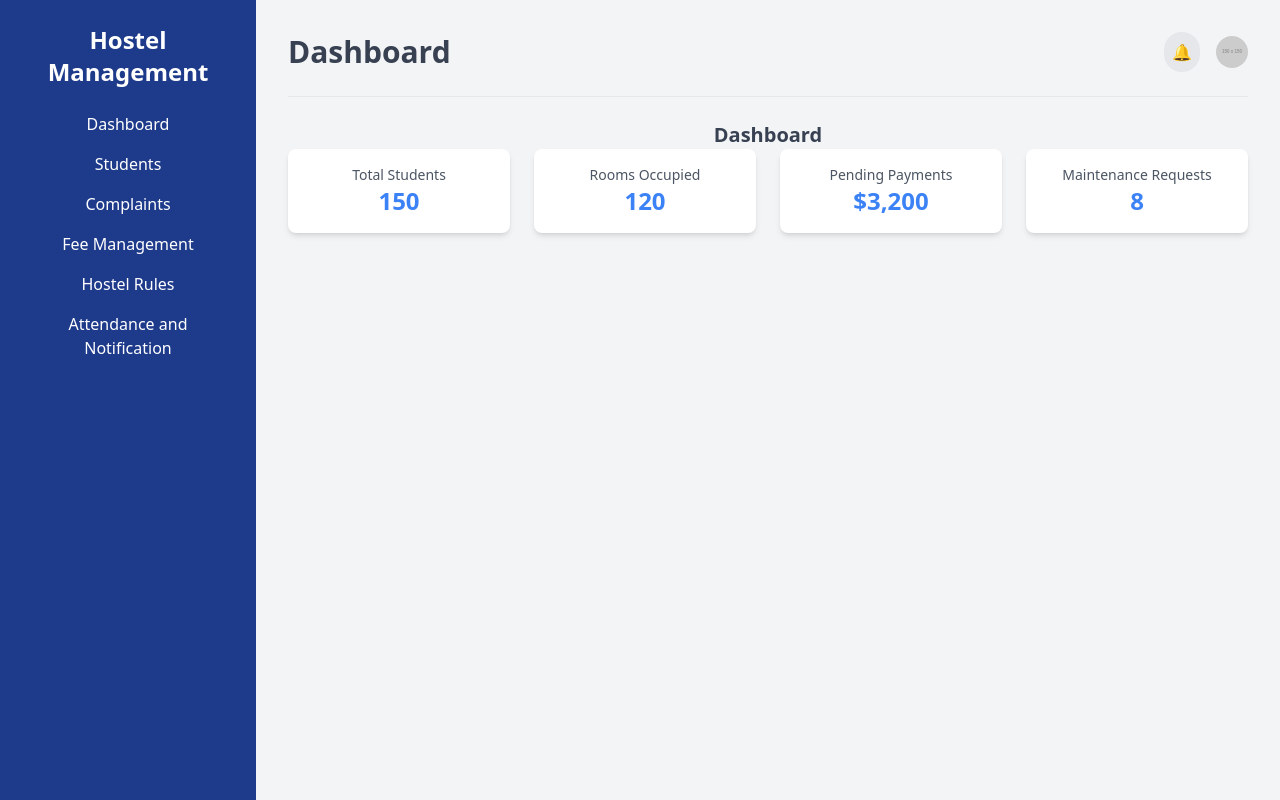
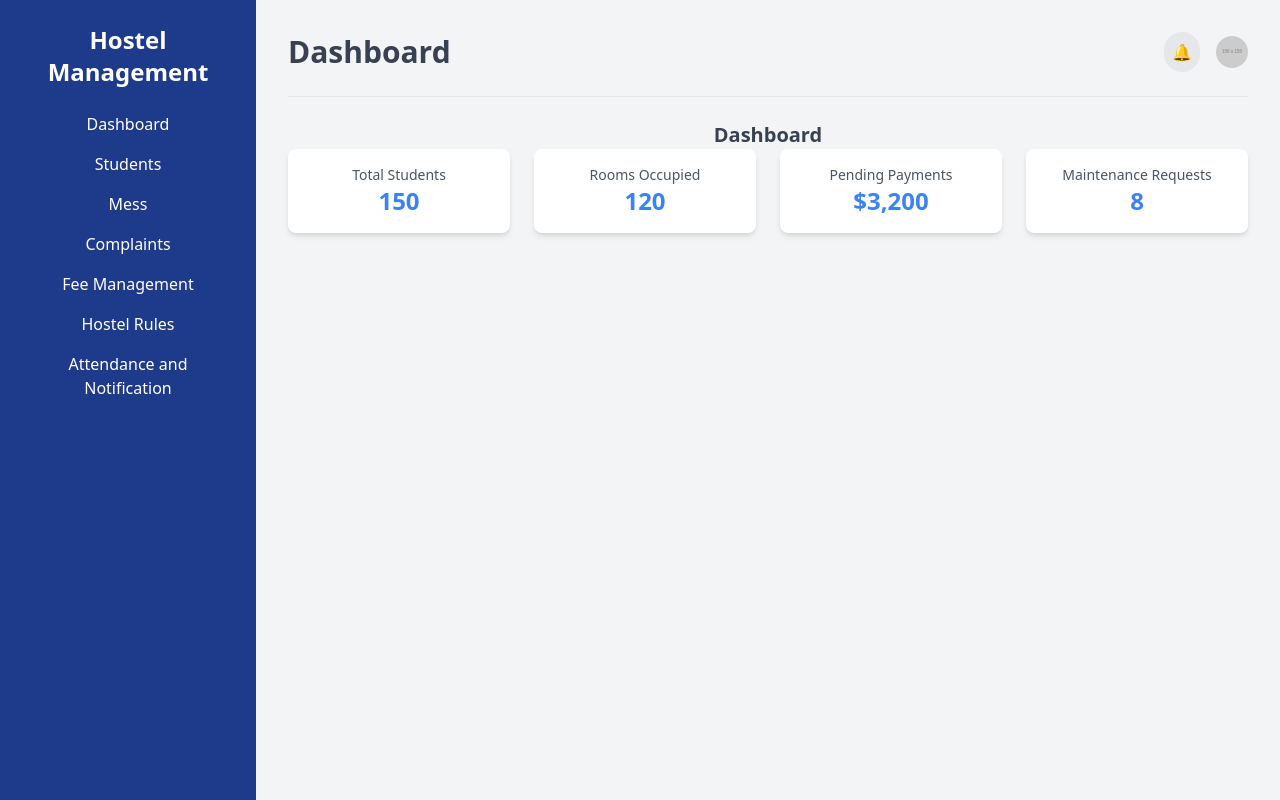
Before and after one commit to im-divxnshh/HostelMgmt, a React (Create React App) app: page /dashboard in a window 1280 px wide. Built offline with nearby package versions, Linux system fonts and the light colour scheme.

Commit message:
Add mess

```diff
--- a/src/components/userComps/user.jsx
+++ b/src/components/userComps/user.jsx
@@ -76,6 +76,15 @@ const Dashboard = () => {
             </li>
             <li className="mb-4">
               <a
+
+                onClick={() => setActivePage("Mess")}
+                className="hover:text-blue-300"
+              >
+                Mess
+              </a>
+            </li>
+            <li className="mb-4">
+              <a
                 href="#complaints"
                 onClick={() => setActivePage("complaints")}
                 className="hover:text-blue-300"
```
